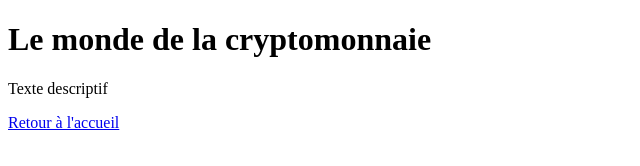
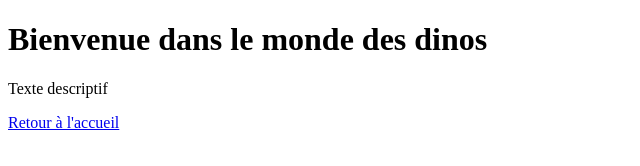
Before and after one commit to ibriyl/i2.github.io, a plain HTML site: page index.html in a window 1280 px wide. Shown: the whole page, without its empty margins (0-640 px from the left). Drawn offline with Linux system fonts and the light colour scheme.

Commit message:
Update index.html

```diff
--- a/index.html
+++ b/index.html
@@ -2,12 +2,12 @@
 <html>
 
   <head>
-    <title>Les cryptomonnaies</title>
+    <title>Les Dinos c'est top</title>
     <link href="style.css" rel="stylesheet" type="text/css" />
   </head>
 
 <body>
-  <h1>Le monde de la cryptomonnaie</h1>
+  <h1>Bienvenue dans le monde des dinos</h1>
   <p>Texte descriptif</p>
   <a href="index.html">Retour à l'accueil</a>
 </body>
```
